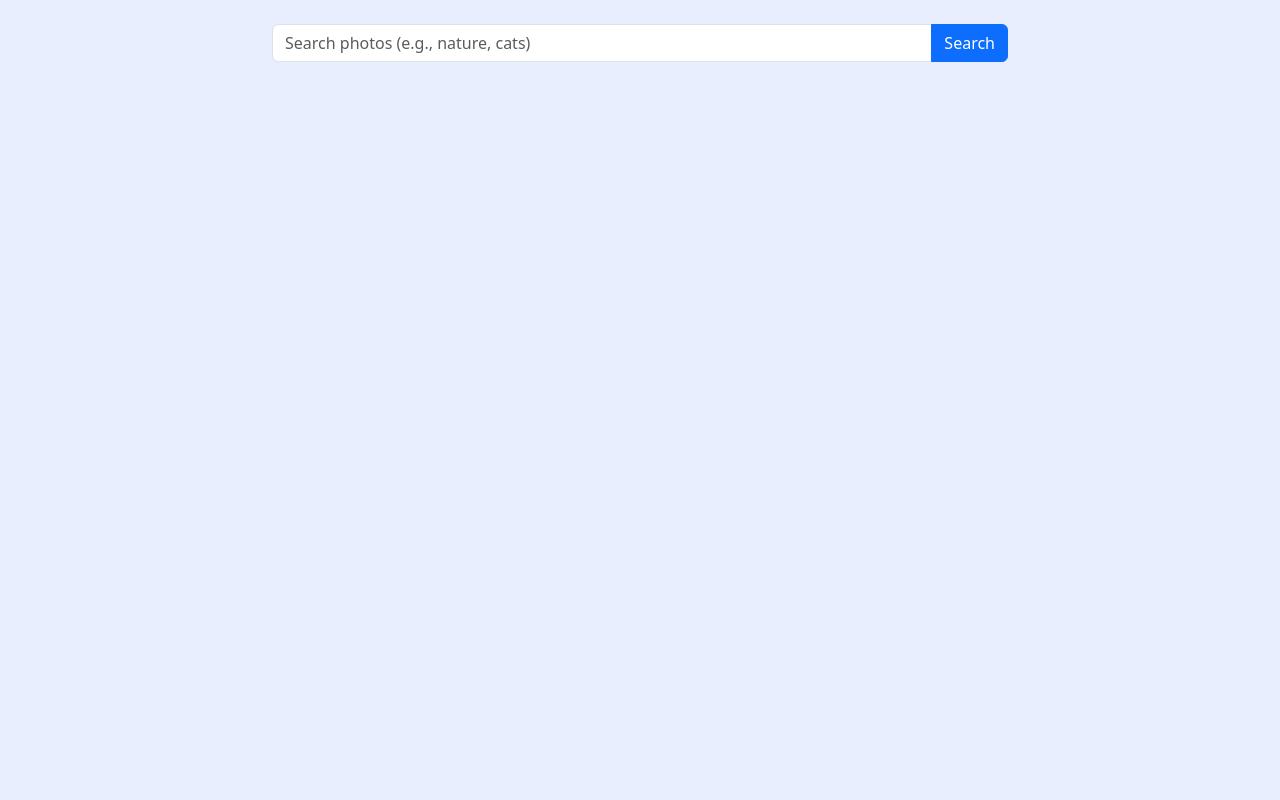
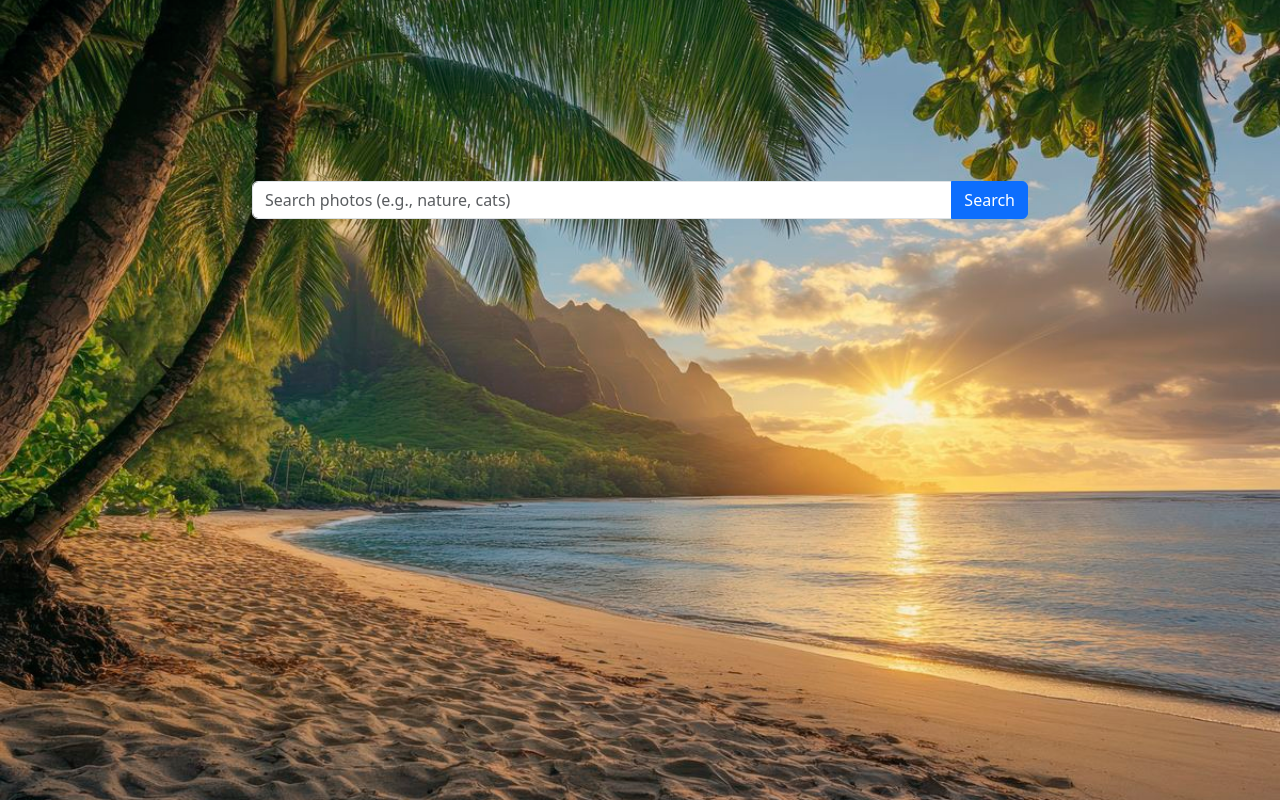
Before and after one commit to JyothsnaNagella/JavascriptProjects, a plain HTML site: page ImageFinder/search.html in a window 1280 px wide. Drawn offline with nearby package versions, Linux system fonts and the light colour scheme.

Commit message:
Image Finder updated

```diff
--- a/ImageFinder/search.html
+++ b/ImageFinder/search.html
@@ -6,16 +6,42 @@
   <title>Unsplash Search with Pagination</title>
   <link href="https://cdn.jsdelivr.net/npm/bootstrap@5.3.3/dist/css/bootstrap.min.css" rel="stylesheet">
   <style>
-    body { background-color:#a8bbff3e; }
-    img { width: 100%; height: 250px; object-fit: cover; border-radius: 10px; }
-    .col-6.col-md-4.col-lg-3 { margin-bottom: 24px; }
+    body {
+      background-image: url('BG.jpg');
+      background-size: cover;        /* fill full screen */
+      background-position: center;   /* keep centered */
+      background-repeat: no-repeat;  /* avoid tiling */
+      margin: 0;                      /* remove default spacing */
+      height: 100vh;                  /* full viewport height */
+    }
+
+    .hero {
+      min-height: 50vh;               /* half screen height */
+      display: flex;
+      justify-content: center;
+      align-items: center;            /* center vertically */
+    }
+    .hero .col-12 {
+      max-width: 800px;                /* limit search bar width */
+    }
+
+    img {
+      width: 100%;
+      height: 250px;
+      object-fit: cover;
+      border-radius: 10px;
+    }
+
+    .col-6.col-md-4.col-lg-3 {
+      margin-bottom: 24px;
+    }
   </style>
 </head>
 <body>
 
-  <div class="container py-4">
-    <!-- Search -->
-    <div class="row justify-content-center mb-3">
+  <!-- Search section -->
+  <div class="hero">
+    <div class="row justify-content-center w-100">
       <div class="col-12 col-md-8">
         <div class="input-group">
           <input type="text" id="input" class="form-control" placeholder="Search photos (e.g., nature, cats)" />
@@ -23,8 +49,10 @@
         </div>
       </div>
     </div>
+  </div>
 
-    <!-- Results -->
+  <!-- Results -->
+  <div class="container py-4">
     <div class="row" id="resultsRow"></div>
 
     <!-- Numbered pagination -->
@@ -41,7 +69,6 @@
   </div>
 
   <script>
-    // Use your own public Access Key here
     const accessKey = '87wW5-YaIc2SruEaMg68c4P8esDNf7dYcYvvuaFFQVk';
 
     const inputEl = document.getElementById('input');
@@ -63,14 +90,13 @@
         throw new Error(`Request failed: ${res.status} ${msg}`);
       }
       const json = await res.json();
-      // helpful logs
       console.log('QUERY:', query, 'PAGE:', page, 'TOTAL_PAGES:', json.total_pages);
       return json;
     }
 
     function renderResults(results, append = false) {
       const html = results.map(item => {
-        console.log(item.urls.small); // log each image URL
+        console.log(item.urls.small);
         return `
           <div class="col-6 col-md-4 col-lg-3">
             <img src="${item.urls.small}" alt="${item.alt_description || 'photo'}">
@@ -97,14 +123,11 @@
       paginationEl.innerHTML = '';
       if (totalPages <= 1) return;
 
-      // Optional: cap at a reasonable number for display
       const maxButtons = Math.min(totalPages, 10);
-      // center around current page if many pages
       let start = Math.max(1, currentPage - 4);
       let end = Math.min(totalPages, start + maxButtons - 1);
       if (end - start + 1 < maxButtons) start = Math.max(1, end - maxButtons + 1);
 
-      // Prev
       const prevBtn = document.createElement('button');
       prevBtn.textContent = '«';
       prevBtn.className = `btn btn-sm me-1 ${currentPage === 1 ? 'btn-secondary disabled' : 'btn-outline-primary'}`;
@@ -116,7 +139,6 @@
       });
       paginationEl.appendChild(prevBtn);
 
-      // Numbers
       for (let i = start; i <= end; i++) {
         const btn = document.createElement('button');
         btn.textContent = i;
@@ -130,7 +152,6 @@
         paginationEl.appendChild(btn);
       }
 
-      // Next
       const nextBtn = document.createElement('button');
       nextBtn.textContent = '»';
       nextBtn.className = `btn btn-sm ms-0 ${currentPage === totalPages ? 'btn-secondary disabled' : 'btn-outline-primary'}`;
@@ -154,7 +175,7 @@
       showMoreBtn.classList.add('d-none');
       paginationEl.innerHTML = '';
 
-      await loadPage(false); // replace content
+      await loadPage(false);
     }
 
     async function loadPage(append) {
@@ -192,7 +213,6 @@
       }
     }
 
-    // Events
     searchBtn.addEventListener('click', startSearch);
     inputEl.addEventListener('keydown', (e) => {
       if (e.key === 'Enter') startSearch();
@@ -200,7 +220,7 @@
     showMoreBtn.addEventListener('click', async () => {
       if (currentPage >= totalPages) return;
       currentPage += 1;
-      await loadPage(true); // append more results
+      await loadPage(true);
     });
   </script>
 </body>
```
